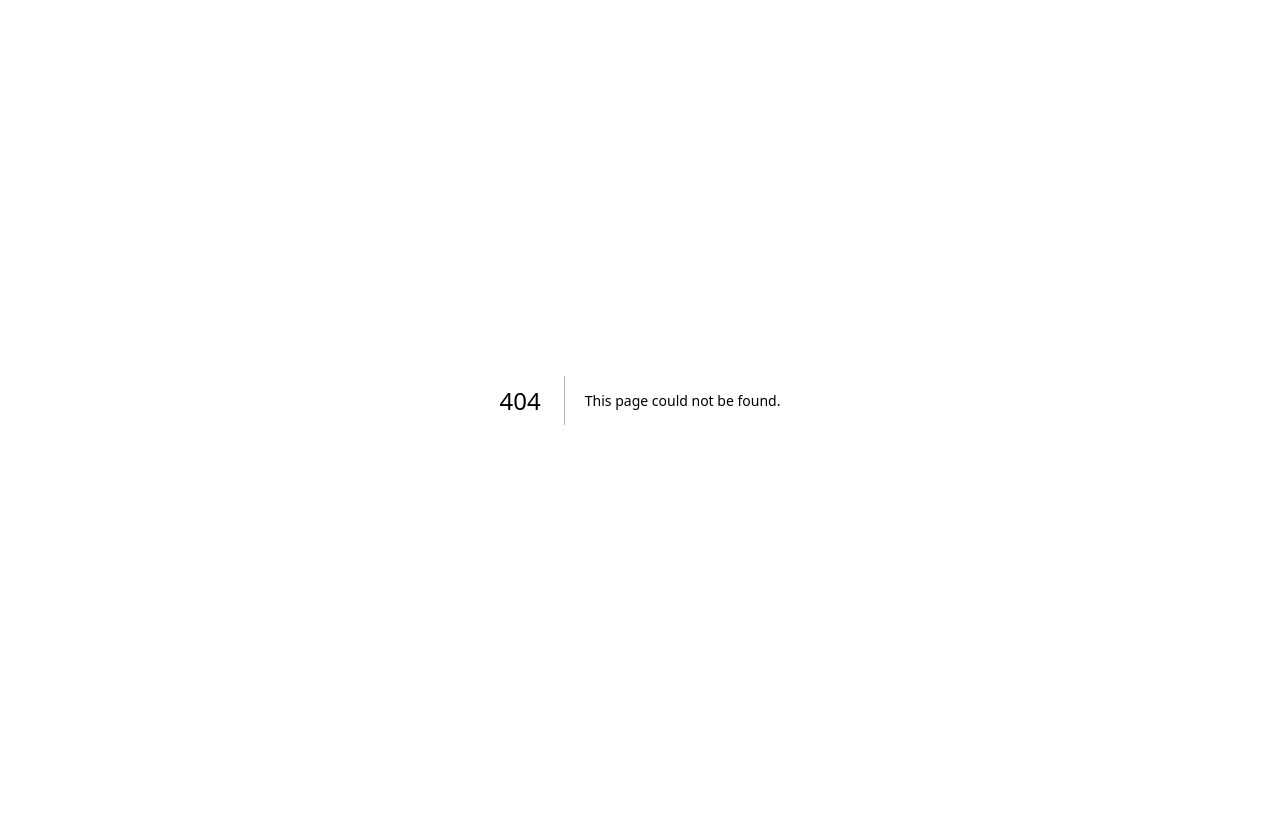
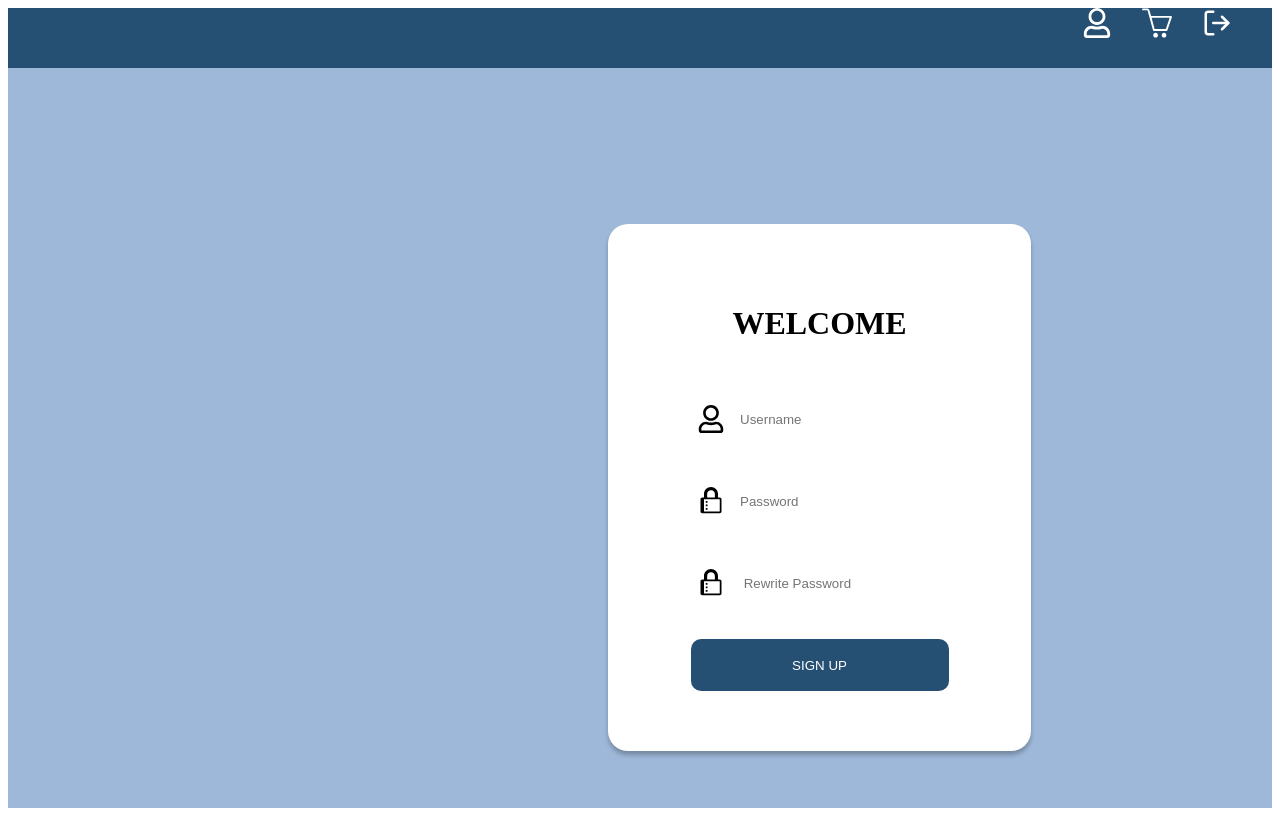
Before and after one commit to GoktugYmsk/pinsoft-shopping-challange, a Next.js app: page /signin in a window 1280 px wide. Before the commit this address had no page. Built offline with nearby package versions, Linux system fonts and the light colour scheme.

Commit message:
added login & signin

```diff
--- a/src/app/components/header/index.scss
+++ b/src/app/components/header/index.scss
@@ -19,6 +19,10 @@
         .container-header__navbar__icons__rigth {
             cursor: pointer;
         }
+
+        .container-header__navbar__icons__logout {
+            cursor: pointer;
+        }
     }
 }
 
--- a/src/app/components/header/index.tsx
+++ b/src/app/components/header/index.tsx
@@ -4,8 +4,9 @@ import Navbar from 'react-bootstrap/Navbar';
 import { FaRegUser } from "react-icons/fa";
 import { SlBasket } from "react-icons/sl";
 import { useDispatch, useSelector } from 'react-redux';
-
+import { FiLogOut } from "react-icons/fi";
 import { setBasket } from '../configure';
+import { useRouter } from 'next/navigation';
 
 
 import './index.scss'
@@ -13,8 +14,13 @@ import './index.scss'
 function Header() {
 
     const dispatch = useDispatch();
+    const router = useRouter();
 
     const isBasketActive = useSelector((state: { isBasketActive: { basket: boolean } }) => state.isBasketActive.basket);
+
+    const handleLogoutClick = () => {
+        router.push('/');
+    }
 
     return (
         <div className={`container-header ${isBasketActive ? 'opacityActive' : ''}`} >
@@ -23,6 +29,7 @@ function Header() {
                     <div className='container-header__navbar__icons' >
                         <FaRegUser className='container-header__navbar__icons__left' />
                         <SlBasket onClick={() => dispatch(setBasket(true))} className='container-header__navbar__icons__rigth' />
+                        <FiLogOut className='container-header__navbar__icons__logout' onClick={handleLogoutClick} />
                     </div>
                 </Navbar>
             </div>
--- a/src/app/page.tsx
+++ b/src/app/page.tsx
@@ -1,12 +1,11 @@
 'use client'
-
 import styles from './page.module.css';
 import { Provider } from 'react-redux';
 import Head from 'next/head';
 import Login from '@/pages/login/login';
 import { store } from './store/store';
 import 'bootstrap/dist/css/bootstrap.min.css';
-import { useRouter } from 'next/navigation';  // Corrected import statement
+import { useRouter } from 'next/navigation';
 import './page.module.css'
 
 const Home: React.FC = () => {
--- a/src/pages/main.tsx
+++ b/src/pages/main.tsx
@@ -1,6 +1,5 @@
 'use client'
 import React from 'react';
-
 import Header from '@/app/components/header';
 import Content from '@/app/components/content';
 import { Provider } from 'react-redux';
--- /dev/null
+++ b/src/pages/signin.tsx
@@ -0,0 +1,64 @@
+'use client'
+import React, { useState } from 'react';
+import { useRouter } from 'next/router';
+import Header from '@/app/components/header';
+import { FaRegUser } from 'react-icons/fa';
+import { GoLock } from 'react-icons/go';
+import { Provider } from 'react-redux';
+import { store } from '@/app/store/store';
+import '../pages/signin/signin.scss'
+
+interface SignupProps {
+    onSignupSuccess: () => void;
+}
+
+const Signup: React.FC<SignupProps> = () => {
+    const [fullName, setFullName] = useState('');
+    const [email, setEmail] = useState('');
+    const [password, setPassword] = useState('');
+    const router = useRouter();
+
+    const handleSignup = () => {
+
+    };
+
+    const handleSignin = () => {
+
+    };
+
+    const handleLoginClick = () => {
+        router.push('/login');
+    };
+
+    return (
+        <div className='container-signin' >
+            <Provider store={store}>
+                <Header />
+            </Provider>
+            <div className='container-signin__box' >
+                <h1>WELCOME</h1>
+                <div className='container-signin__box__top-input' >
+                    <FaRegUser className='container-signin__box__user-icon' />
+                    <label>
+                        <input type="text" placeholder='Username' value={fullName} onChange={(e) => setFullName(e.target.value)} />
+                    </label>
+                </div>
+                <div className='container-signin__box__down-input' >
+                    <GoLock className='container-signin__box__lock-icon' />
+                    <label>
+                        <input type="password" placeholder='Password' value={password} onChange={(e) => setPassword(e.target.value)} />
+                    </label>
+                </div>
+                <div className='container-signin__box__down-input' >
+                    <GoLock className='container-signin__box__lock-icon' />
+                    <label>
+                        <input type="password" placeholder=' Rewrite Password' value={password} onChange={(e) => setPassword(e.target.value)} />
+                    </label>
+                </div>
+                <button className='container-signin__box__signin-button' onClick={handleSignin} >SIGN UP</button>
+            </div>
+        </div>
+    );
+};
+
+export default Signup;
--- /dev/null
+++ b/src/pages/signin/signin.scss
@@ -0,0 +1,92 @@
+.container-signin {
+    display: flex;
+    flex-direction: column;
+    height: 100vh !important;
+    background: #9EB8D9;
+    overflow: hidden !important;
+
+    .container-signin__box {
+        display: flex;
+        flex-direction: column;
+        align-items: center;
+        justify-content: center;
+        gap: 30px;
+        position: relative;
+        width: 383px;
+        height: 487px;
+        top: 156px;
+        left: 600px;
+        border-radius: 20px;
+        background: #FFFFFF;
+        padding: 20px;
+        box-shadow: 0px 4px 4px 0px #00000040;
+
+        .container-signin__box__signin-button {
+            width: 258px;
+            height: 52px;
+            top: 510px;
+            left: 506px;
+            border-radius: 10px;
+            background: #265073;
+            color: white;
+            border-style: none;
+            cursor: pointer;
+        }
+
+        input {
+            display: flex;
+            width: 258px;
+            height: 52px;
+            top: 390px;
+            left: 506px;
+            border-radius: 10px;
+            border: 1px;
+
+        }
+
+        .container-signin__box__signup-area {
+            display: flex;
+            gap: 10px;
+
+            .container-signin__box__signup-button {
+                cursor: pointer;
+                color: #265073;
+
+            }
+        }
+    }
+
+    .container-signin__box__top-input {
+        display: flex;
+        align-items: center;
+        justify-content: space-around;
+        width: 258px;
+        height: 52px;
+
+        input {
+            width: 200px;
+        }
+
+
+        .container-signin__box__user-icon {
+            font-size: 28px;
+        }
+    }
+
+    .container-signin__box__down-input {
+        display: flex;
+        align-items: center;
+        justify-content: space-around;
+        width: 258px;
+        height: 52px;
+
+        input {
+            width: 200px;
+        }
+
+
+        .container-signin__box__lock-icon {
+            font-size: 28px;
+        }
+    }
+}
```
Also changed, not shown: src/pages/login/index.scss (added, +88 -0 lines), src/pages/login/login.tsx (+24 -14 lines).
